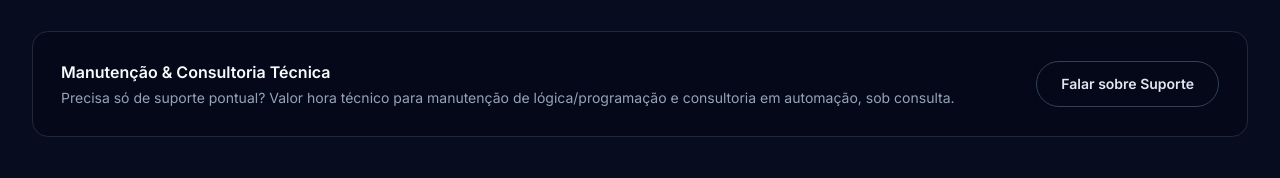
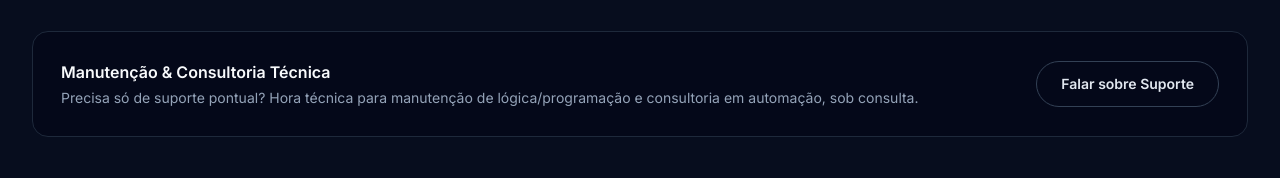
Before and after one commit to langagu05-cloud/langatechautomation, a plain HTML site: page index.html in a window 1280 px wide. Shown: the part 1939-2117 px from the top of the page. Drawn offline with nearby package versions, Linux system fonts and the light colour scheme.

Commit message:
Proofread full HTML: fix hourly-rate wording and stale comments from earlier color/structure changes
Co-Authored-By: Claude Sonnet 5 <noreply@anthropic.com>
Claude-Session: https://claude.ai/code/session_01ErXgqY2xQePuQc8Ht9w1v2

```diff
--- a/index.html
+++ b/index.html
@@ -152,7 +152,7 @@
        ==================================================================== -->
   <section id="inicio" class="relative pt-28 pb-20 md:pt-40 md:pb-32 overflow-hidden bg-slate-950">
 
-    <!-- Fundo: grade estilo circuito + brilhos ciano (sem imagens externas) -->
+    <!-- Fundo: grade estilo circuito + brilhos roxos (sem imagens externas) -->
     <div class="absolute inset-0 bg-grid [mask-image:radial-gradient(ellipse_80%_60%_at_50%_0%,#000_40%,transparent_100%)]"></div>
     <div class="absolute -top-32 -left-32 w-96 h-96 bg-purple-500/20 rounded-full blur-[120px]"></div>
     <div class="absolute top-20 -right-20 w-[28rem] h-[28rem] bg-purple-500/10 rounded-full blur-[140px]"></div>
@@ -293,11 +293,11 @@
 
       </div>
 
-      <!-- Faixa compacta: suporte avulso, fora da divisão por segmento acima -->
+      <!-- Faixa compacta: suporte avulso, fora da divisão por pacote acima -->
       <div class="reveal mt-8 flex flex-col sm:flex-row items-center justify-between gap-4 rounded-2xl border border-slate-800 bg-slate-950/60 p-6 sm:p-7">
         <div>
           <h3 class="font-semibold text-slate-50">Manutenção &amp; Consultoria Técnica</h3>
-          <p class="mt-1 text-sm text-slate-400">Precisa só de suporte pontual? Valor hora técnico para manutenção de lógica/programação e consultoria em automação, sob consulta.</p>
+          <p class="mt-1 text-sm text-slate-400">Precisa só de suporte pontual? Hora técnica para manutenção de lógica/programação e consultoria em automação, sob consulta.</p>
         </div>
         <a href="#contato" class="shrink-0 inline-flex items-center justify-center rounded-full border border-slate-700 px-6 py-3 text-sm font-semibold hover:border-purple-400 hover:text-purple-300 transition">Falar sobre Suporte</a>
       </div>
```
